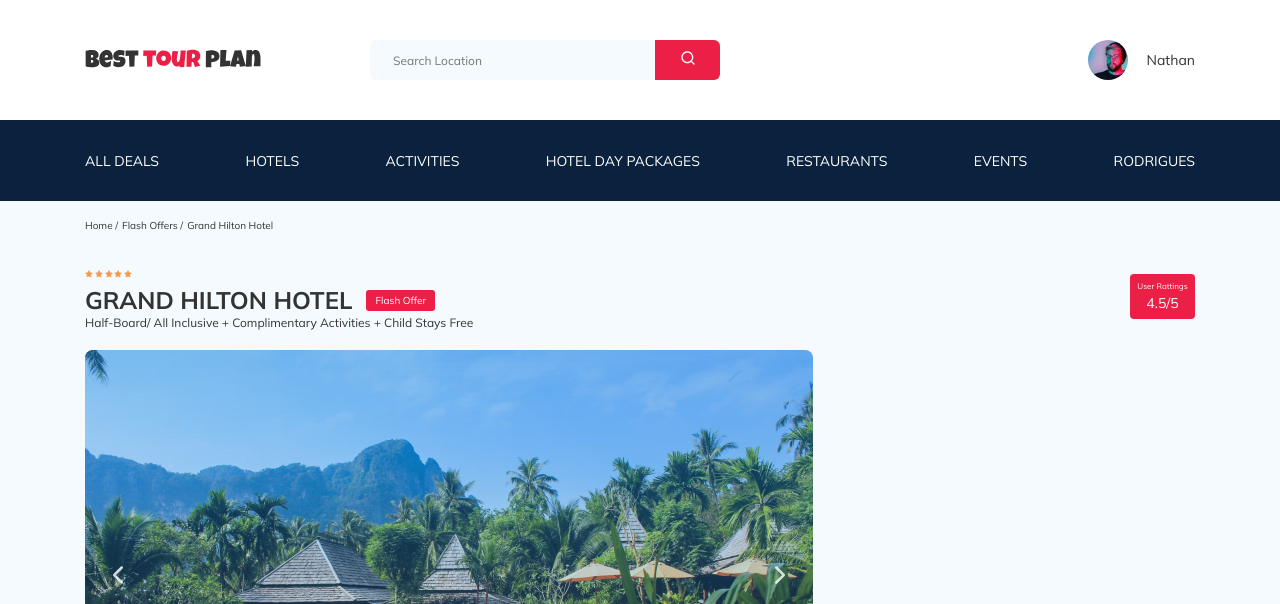
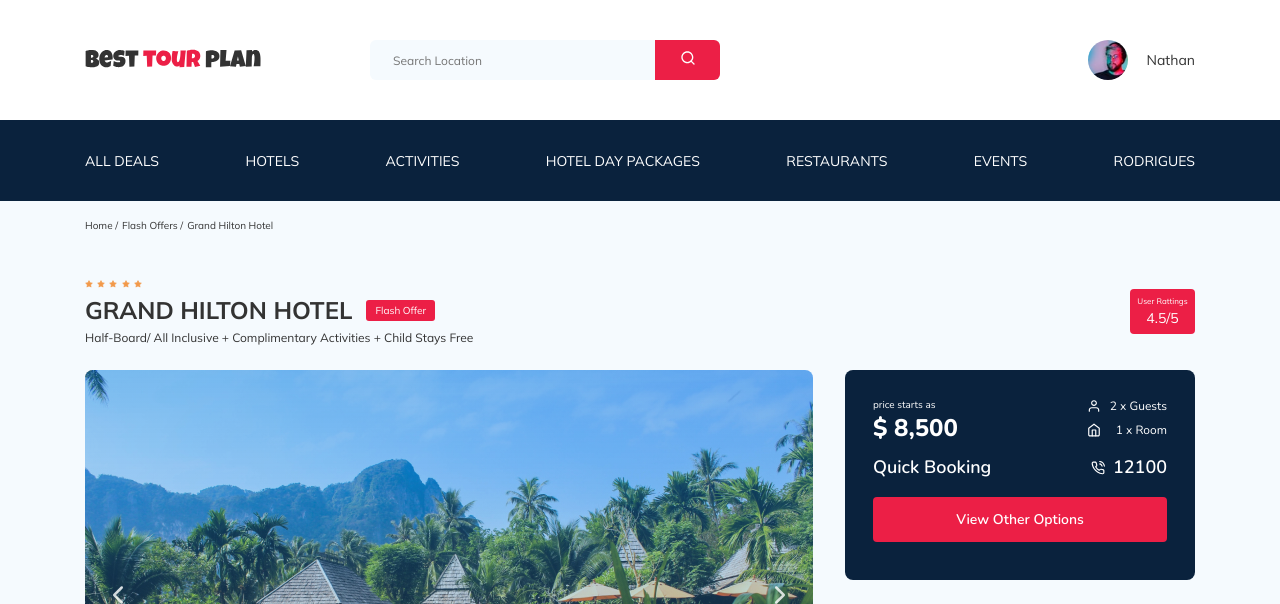
Before and after one commit to kaskoalex/tour-plan, a PHP site: page / in a window 1280 px wide. Shown: the top 604 px of the page. Run offline with PHP 8.4, Linux system fonts and the light colour scheme.

Commit message:
create: booking block,  map, media.sass.

```diff
--- a/css/style.css
+++ b/css/style.css
@@ -508,7 +508,7 @@ template {
 }
 
 .hotel {
-  padding-top: 13px;
+  padding-top: 23px;
   padding-bottom: 70px;
 }
 
@@ -536,7 +536,7 @@ template {
 }
 
 .hotel-info__description {
-  margin: 0;
+  margin: 5px 0;
 }
 
 .hotel-name {
@@ -560,10 +560,31 @@ template {
   line-height: 15px;
 }
 
+.hotel-grid {
+  display: -webkit-box;
+  display: -ms-flexbox;
+  display: flex;
+  -webkit-box-pack: justify;
+      -ms-flex-pack: justify;
+          justify-content: space-between;
+}
+
+.hotel-right {
+  display: -webkit-box;
+  display: -ms-flexbox;
+  display: flex;
+  -webkit-box-orient: vertical;
+  -webkit-box-direction: normal;
+      -ms-flex-direction: column;
+          flex-direction: column;
+  -webkit-box-pack: justify;
+      -ms-flex-pack: justify;
+          justify-content: space-between;
+}
+
 .stars {
   -ms-flex-preferred-size: 100%;
       flex-basis: 100%;
-  letter-spacing: -0.15em;
 }
 
 .offer {
@@ -645,9 +667,161 @@ template {
   background-image: url(../img/arrow-prev.svg);
 }
 
+.booking {
+  font-family: 'Nunito', sans-serif;
+  background-color: #0A223D;
+  color: #ffff;
+  border-radius: 8px;
+  width: 350px;
+  min-height: 210px;
+  padding: 28px;
+}
+
+.booking__info {
+  display: -webkit-box;
+  display: -ms-flexbox;
+  display: flex;
+  -webkit-box-pack: justify;
+      -ms-flex-pack: justify;
+          justify-content: space-between;
+  margin-bottom: 9px;
+}
+
+.booking__price {
+  display: -webkit-box;
+  display: -ms-flexbox;
+  display: flex;
+  -webkit-box-orient: vertical;
+  -webkit-box-direction: normal;
+      -ms-flex-direction: column;
+          flex-direction: column;
+}
+
+.booking__start {
+  font-weight: normal;
+  font-size: 10px;
+  line-height: 14px;
+}
+
+.booking__pricetag {
+  font-style: normal;
+  font-weight: 800;
+  font-size: 24px;
+  line-height: 33px;
+}
+
+.booking__per-room {
+  font-style: normal;
+  font-weight: normal;
+  font-size: 12px;
+  line-height: 16px;
+}
+
+.booking__room {
+  margin-top: 4px;
+}
+
+.booking__text {
+  display: -webkit-box;
+  display: -ms-flexbox;
+  display: flex;
+  -webkit-box-align: center;
+      -ms-flex-align: center;
+          align-items: center;
+  -webkit-box-pack: justify;
+      -ms-flex-pack: justify;
+          justify-content: space-between;
+  margin-bottom: 8px;
+  font-style: normal;
+  font-weight: normal;
+  font-size: 12px;
+  line-height: 16px;
+}
+
+.booking__description {
+  margin-left: 9px;
+}
+
+.booking__call-center {
+  display: -webkit-box;
+  display: -ms-flexbox;
+  display: flex;
+  -webkit-box-align: center;
+      -ms-flex-align: center;
+          align-items: center;
+  -webkit-box-pack: justify;
+      -ms-flex-pack: justify;
+          justify-content: space-between;
+  margin-bottom: 17px;
+}
+
+.booking__heading {
+  font-style: normal;
+  font-weight: 600;
+  font-size: 18px;
+  line-height: 25px;
+}
+
+.booking__number {
+  display: -webkit-box;
+  display: -ms-flexbox;
+  display: flex;
+  -webkit-box-align: center;
+      -ms-flex-align: center;
+          align-items: center;
+  -webkit-box-pack: justify;
+      -ms-flex-pack: justify;
+          justify-content: space-between;
+  color: inherit;
+  text-decoration: none;
+  font-style: normal;
+  font-weight: 600;
+  font-size: 18px;
+  line-height: 25px;
+}
+
+.booking__num {
+  margin-left: 8px;
+}
+
+.booking__button {
+  width: 100%;
+  min-height: 45px;
+  font-weight: 600;
+  font-size: 14px;
+  line-height: 19px;
+  border-radius: 4px;
+  background-color: #EC1F46;
+  color: #ffff;
+  border: none;
+  cursor: pointer;
+}
+
+.map {
+  width: 347px;
+  height: 213px;
+  border-radius: 10px;
+  background-color: grey;
+  overflow: hidden;
+}
+
 @media (max-width: 1200px) {
   .container {
     max-width: 960px;
+  }
+  .slider {
+    width: 590px;
+    height: auto;
+  }
+  .slider img {
+    width: 100%;
+    height: 100%;
+  }
+  .swiper-slide__image {
+    width: 100%;
+    height: auto;
+    -o-object-fit: cover;
+       object-fit: cover;
   }
 }
 
--- a/index.html
+++ b/index.html
@@ -8,7 +8,7 @@
     <link rel="shortcut icon" href="favicon.ico" type="image/x-icon" />
     <link rel="icon" href="favicon.ico" type="image/x-icon" />
     <link
-      href="https://fonts.googleapis.com/css2?family=Mulish:wght@400;700&family=Nunito:wght@400;700;800&display=swap"
+      href="https://fonts.googleapis.com/css2?family=Mulish:wght@400;700&family=Nunito:wght@400;600;700;800&display=swap"
       rel="stylesheet"
     />
     <link rel="stylesheet" href="css/swiper-bundle.min.css" />
@@ -141,9 +141,9 @@
         <!-- /.hotel-->
 
         <div class="hotel-grid">
-         <!-- /.hotel-grid -->
+          <!-- /.hotel-grid -->
           <div class="slider">
-            <!-- Slider main container -->
+            <!-- /.slider  -->
             <div class="swiper">
               <!-- Additional required wrapper -->
               <div class="swiper-wrapper">
@@ -166,11 +166,66 @@
               </div>
               <!-- If we need navigation buttons -->
               <button class="slider-button slider-button--prev"></button>
-            <button class="slider-button slider-button--next"></button>
+              <button class="slider-button slider-button--next"></button>
             </div>
             <!-- /.swiper -->
           </div>
-          <!-- Slider main container -->
+          <!-- /.slider -->
+
+          <div class="hotel-right">
+            <div class="booking">
+              <div class="booking__info">
+                <div class="booking__price">
+                  <span class="booking__start">price starts as</span>
+                  <strong class="booking__pricetag">$ 8,500</strong>
+                  <span class="booking__per-room"></span>
+                </div>
+                <!-- /.booking__price -->
+
+                <div class="booking-room">
+                  <div class="booking__text">
+                    <img
+                      src="img/user.svg"
+                      alt="Icon: user"
+                      class="booking__icon"
+                    />
+                    <span class="booking__description">2 x Guests</span>
+                  </div>
+                  <div class="booking__text">
+                    <img
+                      src="img/home.svg"
+                      alt="Icon: home"
+                      class="booking__icon"
+                    />
+                    <span class="booking__description">1 x Room</span>
+                  </div>
+                </div>
+                <!-- /.person-room -->
+              </div>
+              <!-- /.booking__info -->
+              <div class="booking__call-center">
+                <span class="booking__heading">Quick Booking</span>
+                <a class="booking__number" href="tel:12100">
+                  <img src="img/phone-call.svg" alt="icon: phone" />
+                  <span class="booking__num">12100</span>
+                </a>
+              </div>
+              <!-- /.call-center -->
+              <button class="button booking__button">View Other Options</button>
+            </div>
+            <!-- /.booking -->
+
+            <div class="map">
+              <iframe
+                src="https://www.google.com/maps/embed?pb=!1m18!1m12!1m3!1d1642.1489232284355!2d-81.09642582405878!3d32.08182463043553!2m3!1f0!2f0!3f0!3m2!1i1024!2i768!4f13.1!3m3!1m2!1s0x88fb9e673178c8cf%3A0x5a3b052ba093a084!2sDoubleTree%20by%20Hilton%20Hotel%20Savannah%20Historic%20District!5e0!3m2!1sru!2skz!4v1637685486562!5m2!1sru!2skz"
+                width="100%"
+                height="100%"
+                style="border: 0"
+                allowfullscreen=""
+                loading="lazy">
+              </iframe>
+            </div>
+          </div>
         </div>
         <!-- /.hotel-grid -->
       </div>
--- a/sass/blocks/_hotel.sass
+++ b/sass/blocks/_hotel.sass
@@ -26,7 +26,7 @@
     line-height: 15px
 .stars
   flex-basis: 100%
-  letter-spacing: -0.15em;
+  letter-spacing: -0.15em
 .offer
   font-size: 10px
   line-height: 13px
@@ -84,4 +84,87 @@
 
     &--prev
       left: 18px
-      background-image: url(../img/arrow-prev.svg)
+      background-image: url(../img/arrow-prev.svg
+
+
+.booking
+  font-family: 'Nunito', sans-serif
+  background-color: $dark
+  color: $light
+  border-radius: 8px
+  width: 350px
+  min-height: 210px
+  padding: 28px
+  &__info
+    display: flex
+    justify-content: space-between
+    margin-bottom: 9px
+  &__price
+    display: flex
+    flex-direction: column
+  &__start
+    font-weight: normal
+    font-size: 10px
+    line-height: 14px
+  &__pricetag
+    font-style: normal
+    font-weight: 800
+    font-size: 24px
+    line-height: 33px
+  &__per-room
+    font-style: normal
+    font-weight: normal
+    font-size: 12px
+    line-height: 16px
+  &__room
+    margin-top: 4px
+  &__text
+    display: flex
+    align-items: center
+    justify-content: space-between
+    margin-bottom: 8px
+    font-style: normal
+    font-weight: normal
+    font-size: 12px
+    line-height: 16px
+  &__description
+    margin-left: 9px
+  &__call-center
+    display: flex
+    align-items: center
+    justify-content: space-between
+    margin-bottom: 17px
+  &__heading
+    font-style: normal
+    font-weight: 600
+    font-size: 18px
+    line-height: 25px
+  &__number
+    display: flex
+    align-items: center
+    justify-content: space-between
+    color: inherit
+    text-decoration: none
+    font-style: normal
+    font-weight: 600
+    font-size: 18px
+    line-height: 25px
+  &__num
+    margin-left: 8px
+  &__button
+    width: 100%
+    min-height: 45px
+    font-weight: 600
+    font-size: 14px
+    line-height: 19px
+    border-radius: 4px
+    background-color: $primary
+    color: $light
+    border: none
+    cursor: pointer
+.map
+  width: 347px
+  height: 213px
+  border-radius: 10px
+  background-color: grey
+  overflow: hidden
```
Also changed, not shown: other parts of css/style.css (+50 -1 lines), sass/_media.sass (+47 -0 lines), img/home.svg (added), img/phone-call.svg (added), img/user.svg (added), 1 other file.
